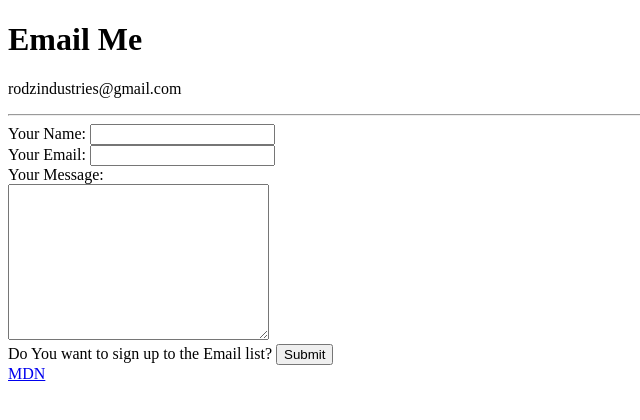
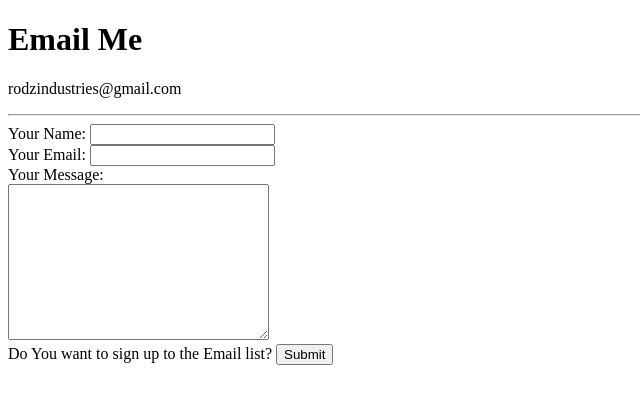
Before and after one commit to E-Rodz/cv, a plain HTML site: page ContactMe.html in a window 1280 px wide. Shown: the full height of the page, 0-640 px from the left. Drawn offline with Linux system fonts and the light colour scheme.

Commit message:
Update ContactMe.html
Remove link.

```diff
--- a/ContactMe.html
+++ b/ContactMe.html
@@ -18,6 +18,5 @@
         <label>Do You want to sign up to the Email list?</label>
         <input type="submit" name="">
     </form>
-    <a href="https://developer.mozilla.org/en-US/docs/Web/HTML">MDN</a>
 </body>
 </html>
```
